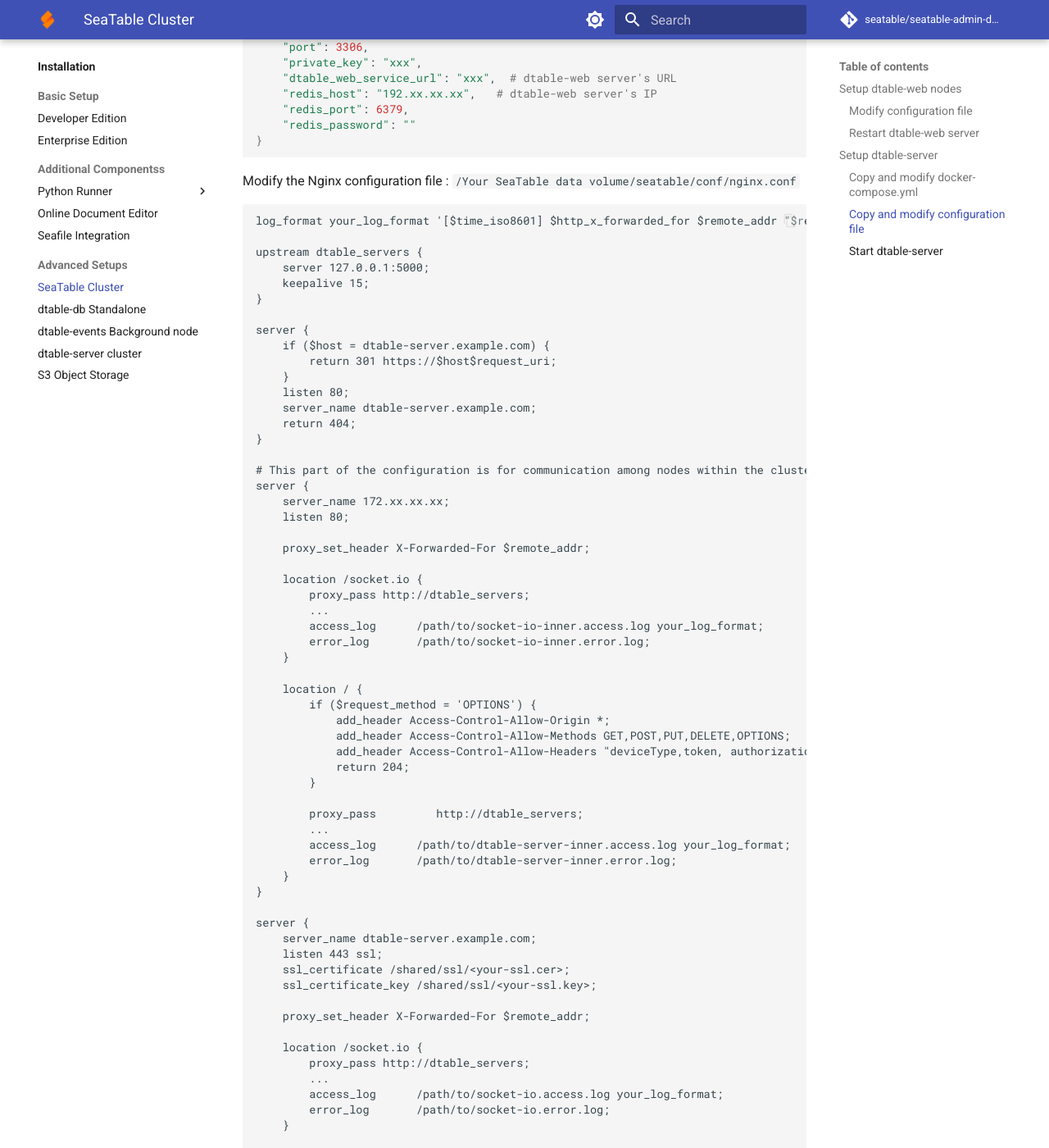
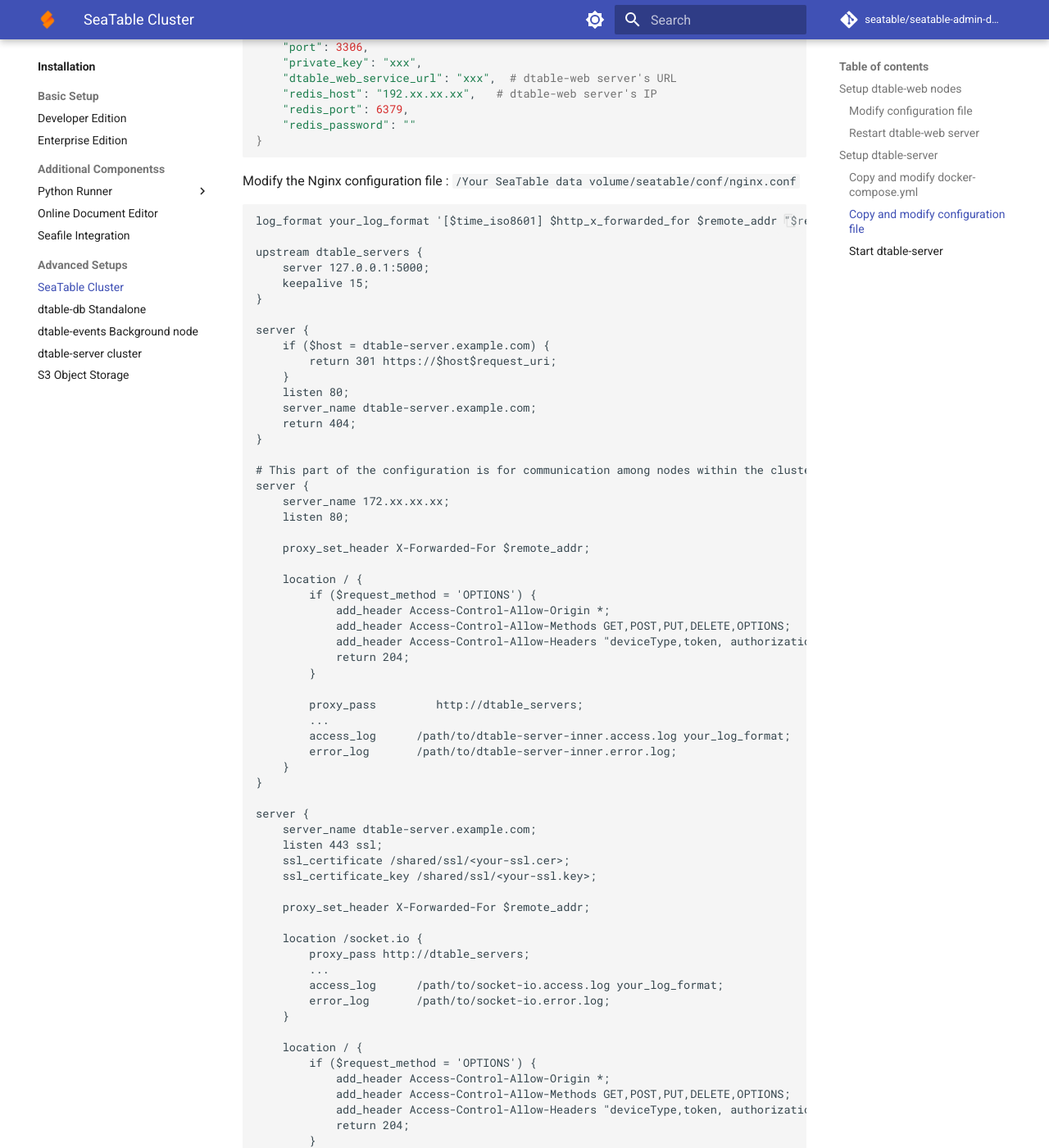
Before and after one commit to seatable/seatable-admin-docs, an MkDocs documentation site: the page built from docs/docker/Cluster/SeaTable Cluster.md, in a window 1280 px wide and 1400 px high, scrolled down 4125 px. Shown: the whole window at 82% size. Built offline with MkDocs 1.6.1 and Material for MkDocs 9.7.7, drawn with Linux system fonts in a browser that asks for light colours; comment, search, counter and statistics services are not loaded; some of the changed text lies outside the part shown.

Commit message:
update SeaTable Cluster.md

```diff
--- a/docs/docker/Cluster/SeaTable Cluster.md
+++ b/docs/docker/Cluster/SeaTable Cluster.md
@@ -196,13 +196,6 @@
 
     proxy_set_header X-Forwarded-For $remote_addr;
 
-    location /socket.io {
-        proxy_pass http://dtable_servers;
-        ...
-        access_log      /path/to/socket-io-inner.access.log your_log_format;
-        error_log       /path/to/socket-io-inner.error.log;
-    }
-
     location / {
         if ($request_method = 'OPTIONS') {
             add_header Access-Control-Allow-Origin *;
```
